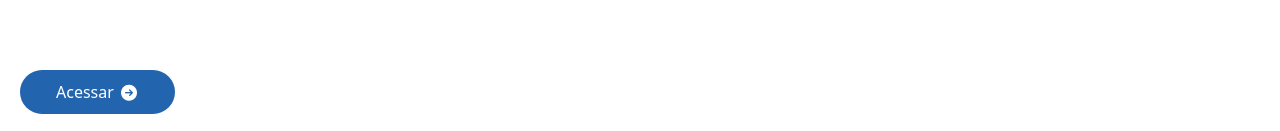
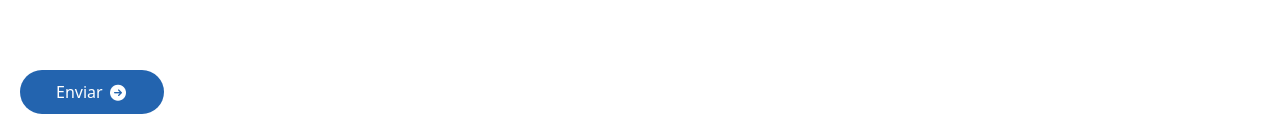
Before and after one commit to christianlsb/acessivel-web-2024-pa, a Next.js app: page / in a window 1280 px wide. Shown: the part 2057-2188 px from the top of the page. Built offline with nearby package versions, Linux system fonts and the light colour scheme.

Commit message:
Atualiza texto do botão de "Acessar" para "Enviar" no formulário

```diff
--- a/sections/form.tsx
+++ b/sections/form.tsx
@@ -188,7 +188,7 @@ const FormSection = () => {
                   />
                 </div>
                 <button className="button_acess">
-                  Acessar
+                  Enviar
                   <Image
                     src={iconArrowRight}
                     width={20}
```
